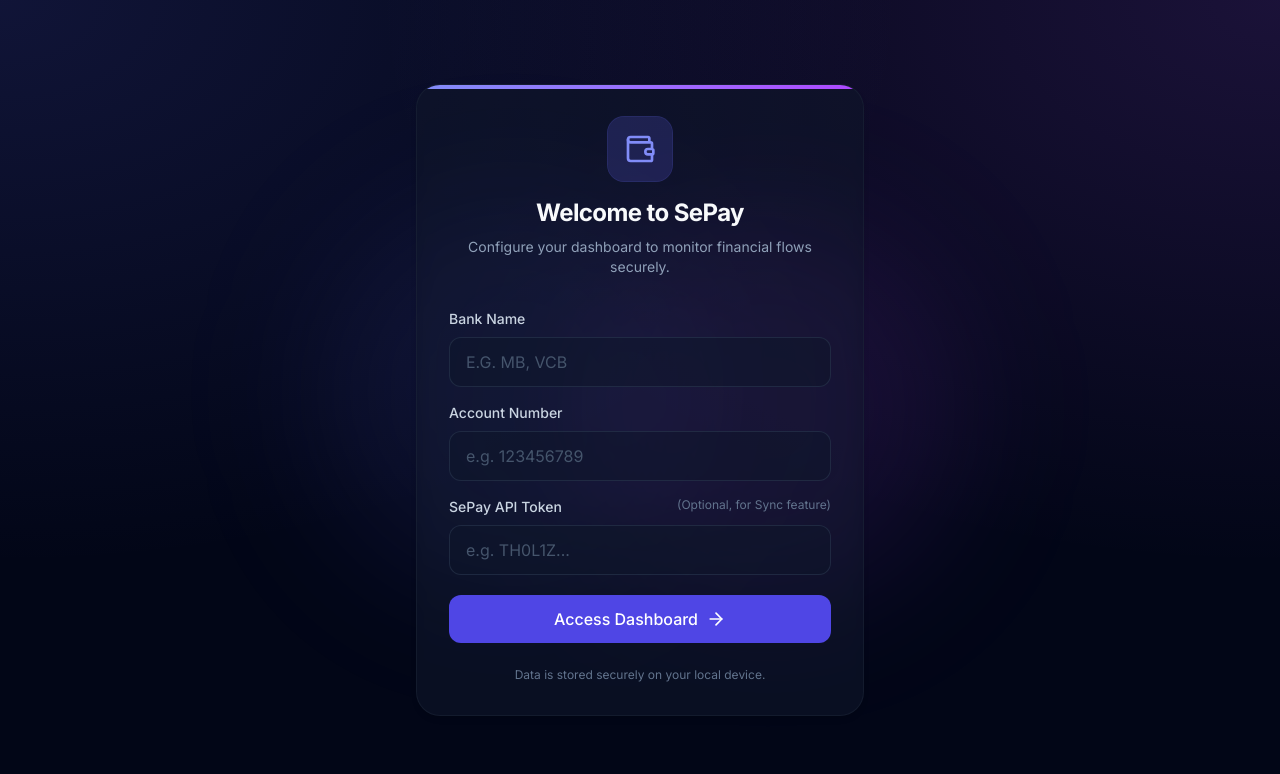
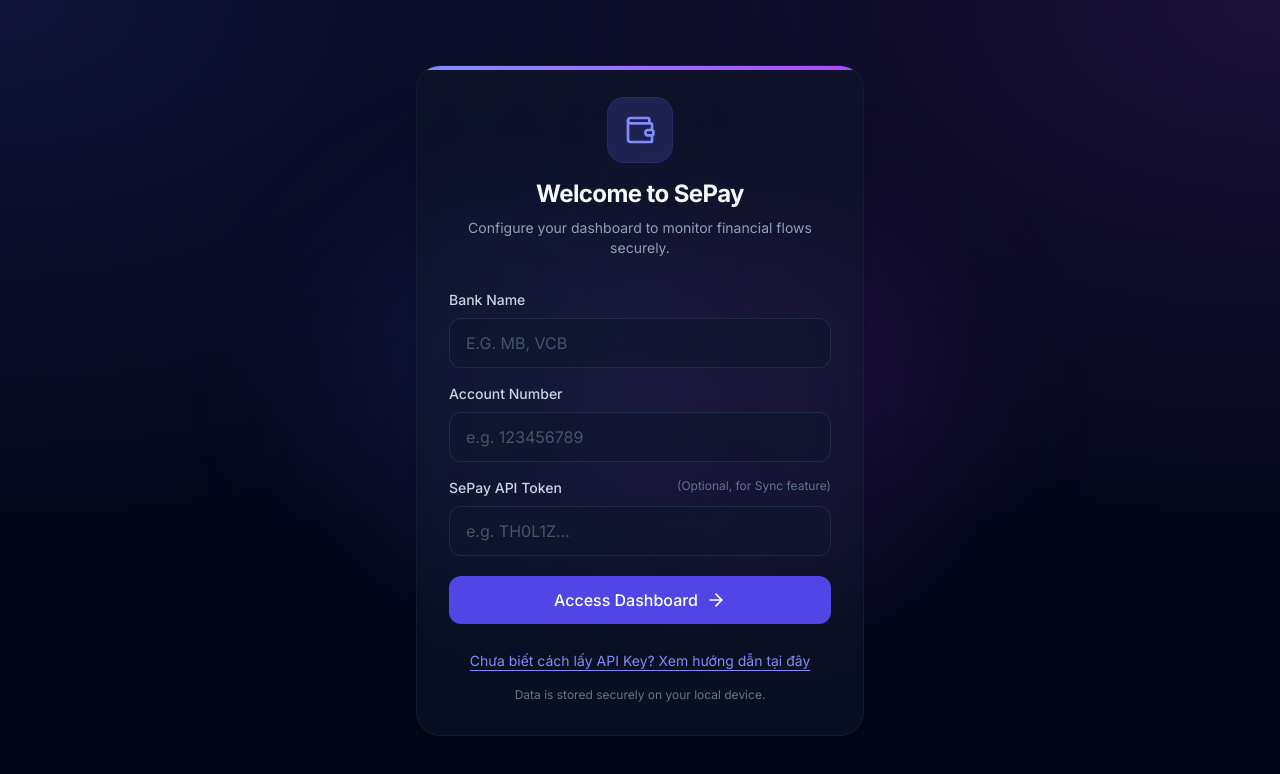
Before and after one commit to sonprovv/sepay-finance-dashboard, a Next.js app: page /login in a window 1280 px wide. Shown: the top 774 px of the page. Built offline with nearby package versions, Linux system fonts and the light colour scheme.

Commit message:
feat: add guide link to login page

```diff
--- a/src/app/login/page.tsx
+++ b/src/app/login/page.tsx
@@ -107,7 +107,13 @@
             </button>
           </form>
 
-          <div className="mt-6 text-center">
+          <div className="mt-6 text-center space-y-4">
+            <button
+              onClick={() => router.push('/guide')}
+              className="text-sm text-brand-400 hover:text-brand-300 transition-colors underline underline-offset-4"
+            >
+              Chưa biết cách lấy API Key? Xem hướng dẫn tại đây
+            </button>
             <p className="text-xs text-slate-500">
               Data is stored securely on your local device.
             </p>
```
